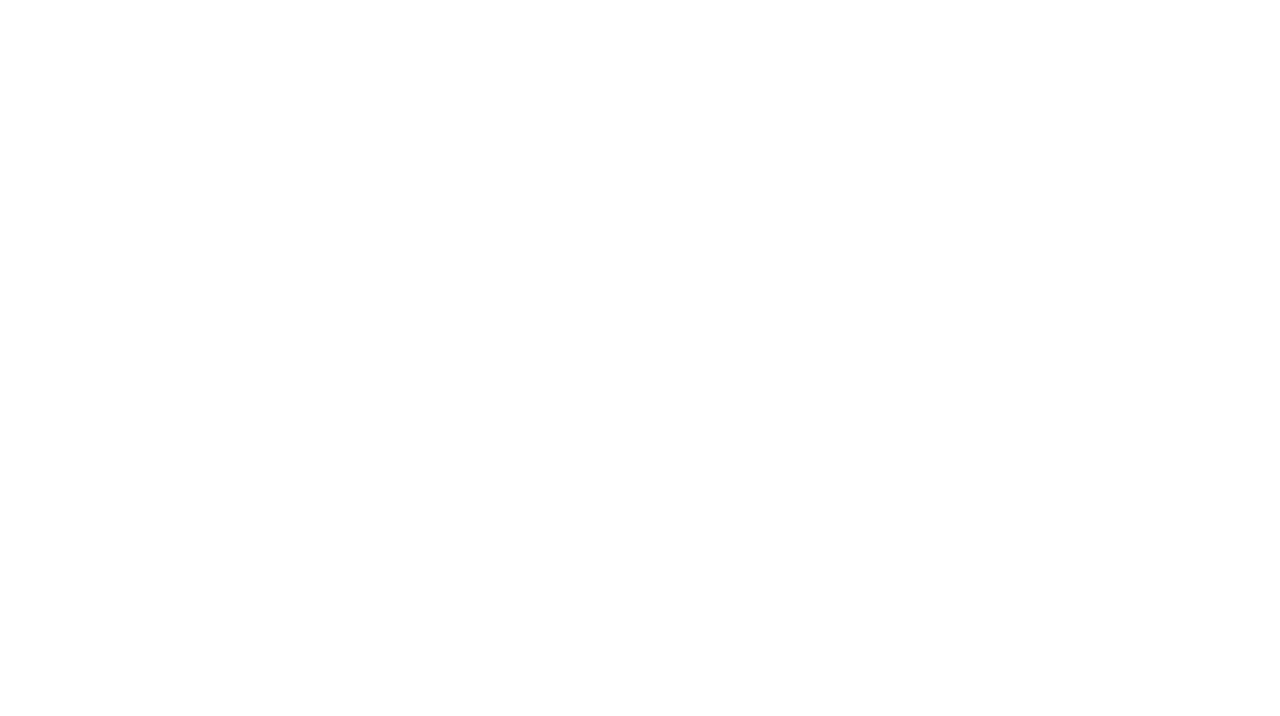
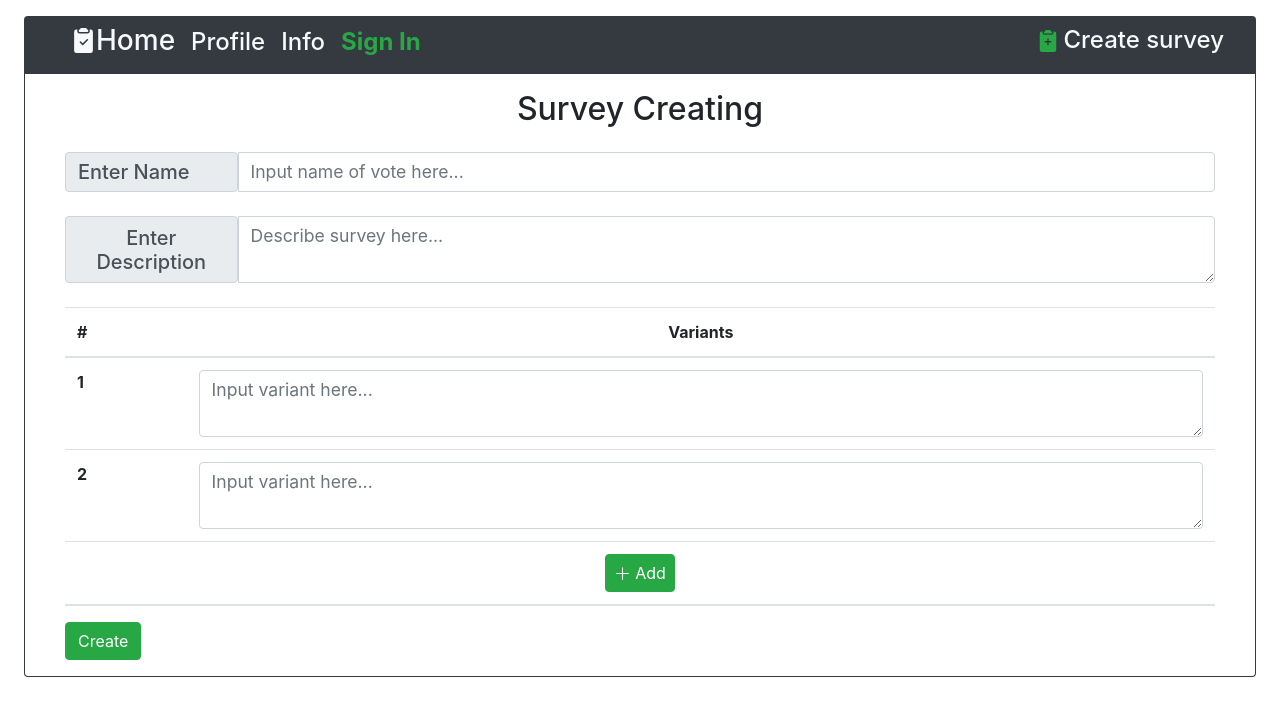
Before and after one commit to ViDjet-Git/Survey-WebSite-React, a React (Create React App) app: page /create in a window 1280 px wide. Before the commit this address had no page. Shown: the top 716 px of the page. Built offline with nearby package versions, Linux system fonts and the light colour scheme; the HTML template or start-up script is replaced by a standard one.

Commit message:
adding Create.js (also connecting react-bootstrap and css files)

```diff
--- a/src/App.css
+++ b/src/App.css
@@ -6,28 +6,17 @@
 	white-space: nowrap;
 }
 
+.form-control {
+	font-size: 1.1em!important;
+}
+
 @media (min-width: 992px) {
 	.fixed-lg{
 		width: 720px;
 	}
 }
 
-@media (min-width: 575.99px) {
-	.rd-size {
-		height:25px;
-		width:25px;
-		accent-color: green;
-		margin-top: 0!important;
-	}
-}
-
 @media (max-width: 575.98px) {
-	.rd-size {
-		height:20px;
-		width:20px;
-		accent-color: green;
-		margin-top: 5px;
-	}
 
 	.fs-s-lg {
 		font-size: 4vh;
--- a/src/App.js
+++ b/src/App.js
@@ -5,6 +5,7 @@ import Home from "./main-content/Home"
 import Profile from "./main-content/Profile"
 import Info from "./main-content/Info"
 import Vote from "./main-content/Vote"
+import Create from "./main-content/Create"
 
 function Empty() {
   return ;
@@ -18,12 +19,14 @@ function App() {
       <Route path="/profile" element={<NavBar />}></Route>
       <Route path="/info" element={<NavBar />}></Route>
       <Route path="/vote" element={<NavBar />}></Route>
+      <Route path="/create" element={<NavBar />}></Route>
     </Routes>
     <Routes>
       <Route path="/" element={<Home />}></Route>
       <Route path="/profile" element={<Profile />}></Route>
       <Route path="/info" element={<Info />}></Route>
       <Route path="/vote" element={<Vote />}></Route>
+      <Route path="/create" element={<Create />}></Route>
     </Routes>
     </BrowserRouter>
   );
--- /dev/null
+++ b/src/main-content/Create.js
@@ -0,0 +1,65 @@
+import "./css/Create.css"
+import Button from "react-bootstrap/Button"
+import InputGroup from "react-bootstrap/InputGroup"
+import Form from "react-bootstrap/Form"
+import Table from 'react-bootstrap/Table';
+
+function Create() {
+    return(
+    <div className="main-content mx-4 border border-top-0 border-dark rounded-bottom py-2 px-3">
+		<div className="mx-4">
+			<div className="d-flex justify-content-center mb-3 mt-2">
+				<h2>
+					Survey Creating
+				</h2>
+			</div>
+			<div className="mb-4">
+				<InputGroup className="mb-4 fs-xs">
+  					<InputGroup.Text id="enter-name" className="input-group-text w-15"><h5 className="mb-0 fs-sm">Enter Name</h5></InputGroup.Text>
+  					<Form.Control id="name" placeholder="Input name of vote here..." aria-describedby="enter-name"></Form.Control>
+				</InputGroup>
+				<InputGroup className="mb-4 fs-xs">
+  					<InputGroup.Text className="input-group-text w-15"><h5 className="mb-0 fs-sm">Enter Description</h5></InputGroup.Text>
+  					<Form.Control as="textarea" id="description" aria-label="With textarea" placeholder="Describe survey here..."></Form.Control>
+				</InputGroup>
+			</div>
+			<Table className="fs-sm mb-0">
+				<thead>
+					<tr>
+      					<th scope="col">#</th>
+      					<th scope="col" className="text-center">Variants</th>
+    				</tr>
+				</thead>
+  				<tbody id="mainbody">
+    				<tr id="1">
+      					<th scope="row">1</th>
+      					<td className="text-center">
+      						<Form.Control as="textarea" id="var1" className="fs-sm" aria-label="With textarea" placeholder="Input variant here..."></Form.Control>
+      					</td>
+    				</tr>
+    				<tr id="2">
+      					<th scope="row">2</th>
+      					<td className="text-center">
+      						<Form.Control as="textarea" id="var2" className="fs-sm" aria-label="With textarea" placeholder="Input variant here..."></Form.Control>
+      					</td>
+    				</tr>
+    				<tr className="to-do">
+      					<td colspan="3">
+      						<Button id="add" variant="success" className="d-flex mx-auto px-2">
+      							<svg xmlns="http://www.w3.org/2000/svg" width="17" height="17" fill="currentColor" className="bi bi-plus-lg mt-1 mr-1" viewBox="0 0 16 16">
+  								<path fill-rule="evenodd" d="M8 2a.5.5 0 0 1 .5.5v5h5a.5.5 0 0 1 0 1h-5v5a.5.5 0 0 1-1 0v-5h-5a.5.5 0 0 1 0-1h5v-5A.5.5 0 0 1 8 2Z"/>
+								</svg>
+      							<div>Add</div>
+      						</Button>
+      					</td>
+    				</tr>
+  				</tbody>
+			</Table>
+			<hr className="border mt-0"></hr>
+			<Button id="create" variant="success" className="mb-2">Create</Button>
+		</div>
+	</div>
+    );
+}
+
+export default Create;
--- a/src/main-content/Info.js
+++ b/src/main-content/Info.js
@@ -1,9 +1,9 @@
 function Info() {
     return(
-    <div class="main-content mx-4 border border-top-0 border-dark rounded-bottom py-2 px-3">
-		<div class="mx-4">
-			<div class="d-flex justify-content-center mt-2">
-				<svg xmlns="http://www.w3.org/2000/svg" width="25" height="25" fill="currentColor" class="bi bi-info-square mt-2" viewBox="0 0 16 16">
+    <div className="main-content mx-4 border border-top-0 border-dark rounded-bottom py-2 px-3">
+		<div className="mx-4">
+			<div className="d-flex justify-content-center mt-2">
+				<svg xmlns="http://www.w3.org/2000/svg" width="25" height="25" fill="currentColor" className="bi bi-info-square mt-2" viewBox="0 0 16 16">
   				<path d="M14 1a1 1 0 0 1 1 1v12a1 1 0 0 1-1 1H2a1 1 0 0 1-1-1V2a1 1 0 0 1 1-1h12zM2 0a2 2 0 0 0-2 2v12a2 2 0 0 0 2 2h12a2 2 0 0 0 2-2V2a2 2 0 0 0-2-2H2z"/>
   				<path d="m8.93 6.588-2.29.287-.082.38.45.083c.294.07.352.176.288.469l-.738 3.468c-.194.897.105 1.319.808 1.319.545 0 1.178-.252 1.465-.598l.088-.416c-.2.176-.492.246-.686.246-.275 0-.375-.193-.304-.533L8.93 6.588zM9 4.5a1 1 0 1 1-2 0 1 1 0 0 1 2 0z"/>
 				</svg>
@@ -11,12 +11,12 @@ function Info() {
 					Info
 				</h2>
 			</div>
-			<hr class="mt-2"></hr>
-			<p class="h5 text-center">
+			<hr className="mt-2"></hr>
+			<p className="h5 text-center">
 				This site was created for creating and taking surveys. To participate in the survey, you need to register and log in on the site. Then you can&nbsp;
-				<a class="text-primary" href="create.php">CREATE SURVEY.</a>
+				<a className="text-primary" href="create.php">CREATE SURVEY.</a>
 				&nbsp;Or&nbsp;
-				<a class="text-primary" href="vote.php">TAKE PART IN THE EXISTED SURVEYS.</a>
+				<a className="text-primary" href="vote.php">TAKE PART IN THE EXISTED SURVEYS.</a>
 			</p>
 		</div>
 	</div>
--- a/src/main-content/Vote.js
+++ b/src/main-content/Vote.js
@@ -1,50 +1,56 @@
+import "./css/Vote.css"
+import Button from "react-bootstrap/Button"
+import Table from "react-bootstrap/Table"
+import Form from "react-bootstrap/Form"
+import { FormCheck } from "react-bootstrap";
+
 function Vote() {
     return(
-    <div class="main-content mx-4 border border-top-0 border-dark rounded-bottom py-2 px-3">
-		<div class="mx-4">
-			<div class="d-flex justify-content-center">
-				<h2 class="mb-0 mt-2" id="name">
+    <div className="main-content mx-4 border border-top-0 border-dark rounded-bottom py-2 px-3">
+		<div className="mx-4">
+			<div className="d-flex justify-content-center">
+				<h2 className="mb-0 mt-2" id="name">
 					Survey Name
 				</h2>
 			</div>
 			<hr></hr>
 			<div>
 				<h4>Description</h4>
-				<p id="description" class="description-vote fs-sm">
+				<p id="description" className="description-vote fs-sm">
 					Descrip tionDe scriptionDescript ionDescriptionDescriptionDe scriptio nDescripti o nDescript ionDescr iptionDe  criptionDescr ipti onDescriptio nDescr iptionDescriptio n Descr iptio nDescription DescriptionDescri ptio nDescri tionDes riptio Descrip tionD esc ription
 				</p>
 			</div>
 			<hr></hr>
 			<div>
-				<h4 class="mb-3 mt-5">Choose the option that seems best to you</h4>
-				<table class="table table-hover fs-sm mb-0">
+				<h4 className="mb-3 mt-5">Choose the option that seems best to you</h4>
+				<Table hover className="fs-sm mb-0">
 				<thead>
 					<tr>
       					<th scope="col">#</th>
-      					<th scope="col" class="text-center">Variants</th>
+      					<th scope="col" className="text-center">Variants</th>
       					<th scope="col"></th>
     				</tr>
 				</thead>
   				<tbody>
     				<tr>
       					<th scope="row">1</th>
-      					<td class="text-center var">Var1</td>
-      					<td class="text-center">
-      						<input class="form-check-input rd-size" type="radio" name="Radios" id="Radios1" value="option1"></input>
+      					<td className="text-center var">Var1</td>
+      					<td className="text-center">
+      						<Form.Check className="rd-size" type="radio" name="Radios" id="Radios1" value="option1"></Form.Check>
       					</td>
     				</tr>
     				<tr>
       					<th scope="row">2</th>
-      					<td class="text-center var">Var2</td>
-      					<td class="text-center">
-      						<input class="form-check-input rd-size" type="radio" name="Radios" id="Radios2" value="option1"></input>
+      					<td className="text-center var">Var2</td>
+      					<td className="text-center">
+      						<Form.Check className="rd-size" type="radio" name="Radios" id="Radios2" value="option1"></Form.Check>
       					</td>
     				</tr>
   				</tbody>
-				</table>
-			<hr class="border mb-4 mt-0"></hr>
+				</Table>
+			<hr className="border mb-4 mt-0"></hr>
 			</div>
-			<button type="button" class="btn btn-success mb-3" onclick="location.href='home.php'">Confirm Vote</button>
+			<Button variant="success" className="mb-3" onclick="">Confirm Vote</Button>
 		</div>
 	</div>
     );
--- /dev/null
+++ b/src/main-content/css/Create.css
@@ -0,0 +1,13 @@
+.w-15 {
+	width: 15%;
+	min-width: 125px!important;
+	max-width: 200px!important;
+}
+
+.w-15 h5 {
+	white-space: initial;
+}
+
+#name {
+    height: auto;
+}
--- /dev/null
+++ b/src/main-content/css/Vote.css
@@ -0,0 +1,22 @@
+.description-vote {
+	font-size: 1.1em!important;
+}
+
+
+@media (min-width: 575.99px) {
+	.rd-size input {
+		height:25px;
+		width:25px;
+		accent-color: green;
+		margin-top: 0!important;
+	}
+}
+
+@media (max-width: 575.98px) {
+	.rd-size input {
+		height:20px;
+		width:20px;
+		accent-color: green;
+		margin-top: 5px;
+	}
+}
--- a/src/navbar/NavBar.js
+++ b/src/navbar/NavBar.js
@@ -26,12 +26,14 @@ function NavBar() {
 				</Link>
 			</NavbarBrand>
     		<Nav className="d-lg-none">
-  			<NavbarBrand className="d-flex create" href="create.php">
+			<Link to={'/create'}>
+  			<NavbarBrand className="d-flex create">
     			<svg xmlns="http://www.w3.org/2000/svg" width="25" height="25" fill="currentColor" className="bi bi-clipboard2-plus-fill text-success mx-1 fs-lg" viewBox="0 0 16 16">
   				<path d="M10 .5a.5.5 0 0 0-.5-.5h-3a.5.5 0 0 0-.5.5.5.5 0 0 1-.5.5.5.5 0 0 0-.5.5V2a.5.5 0 0 0 .5.5h5A.5.5 0 0 0 11 2v-.5a.5.5 0 0 0-.5-.5.5.5 0 0 1-.5-.5Z"/>
   				<path d="M4.085 1H3.5A1.5 1.5 0 0 0 2 2.5v12A1.5 1.5 0 0 0 3.5 16h9a1.5 1.5 0 0 0 1.5-1.5v-12A1.5 1.5 0 0 0 12.5 1h-.585c.055.156.085.325.085.5V2a1.5 1.5 0 0 1-1.5 1.5h-5A1.5 1.5 0 0 1 4 2v-.5c0-.175.03-.344.085-.5ZM8.5 6.5V8H10a.5.5 0 0 1 0 1H8.5v1.5a.5.5 0 0 1-1 0V9H6a.5.5 0 0 1 0-1h1.5V6.5a.5.5 0 0 1 1 0Z"/>
 				</svg>
     		</NavbarBrand>
+			</Link>
   			</Nav>
     		<Navbar.Toggle onClick={() => setExpanded(expanded ? false : "expanded")}
 			onBlur={async event => {await delay(300); setExpanded(false);}}
@@ -42,13 +44,14 @@ function NavBar() {
     		</Navbar.Toggle>
     		<Navbar.Collapse id="navbarSupportedContent">
       			<Nav className="me-auto mb-2 mb-lg-0">
-          			<Link onClick={() => setExpanded(false)} className="text-light h4 mt-1 ml-3 text-decoration-none" to="/profile">Profile</Link>
-					<Link onClick={() => setExpanded(false)} className="text-light h4 mt-1 ml-3 text-decoration-none" to="/info">Info</Link>
-          			<Link onClick={() => setExpanded(false)} className="sign-in-btn text-success h4 mt-1 ml-3 text-decoration-none" to="/sign">Sign In</Link>
+          			<Link onClick={() => setExpanded(false)} className="text-light h4 mt-1 ml-3 text-decoration-none" to={'/profile'}>Profile</Link>
+					<Link onClick={() => setExpanded(false)} className="text-light h4 mt-1 ml-3 text-decoration-none" to={'/info'}>Info</Link>
+          			<Link onClick={() => setExpanded(false)} className="sign-in-btn text-success h4 mt-1 ml-3 text-decoration-none" to={'/sign'}>Sign In</Link>
       			</Nav>
   			</Navbar.Collapse>
     	</Container>
   		<Nav className="d-none d-lg-block">
+			<Link to={'/create'} className="text-decoration-none">
   			<Navbar.Brand className="d-flex create" href="create.php">
     			<svg xmlns="http://www.w3.org/2000/svg" width="22" height="22" fill="currentColor" className="bi bi-clipboard2-plus-fill text-success mt-1 mx-1" viewBox="0 0 16 16">
   				<path d="M10 .5a.5.5 0 0 0-.5-.5h-3a.5.5 0 0 0-.5.5.5.5 0 0 1-.5.5.5.5 0 0 0-.5.5V2a.5.5 0 0 0 .5.5h5A.5.5 0 0 0 11 2v-.5a.5.5 0 0 0-.5-.5.5.5 0 0 1-.5-.5Z"/>
@@ -56,6 +59,7 @@ function NavBar() {
 				</svg>
     			<div className="text-light h4">Create survey</div>
     		</Navbar.Brand>
+			</Link>
   		</Nav>
 	</Navbar>
     )
```
Also changed, not shown: src/main-content/Profile.js (+4 -4 lines).
